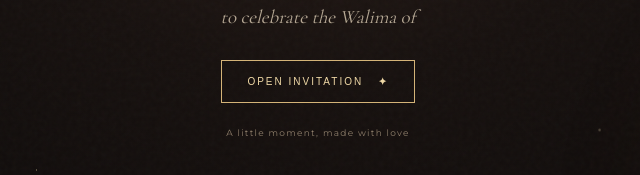
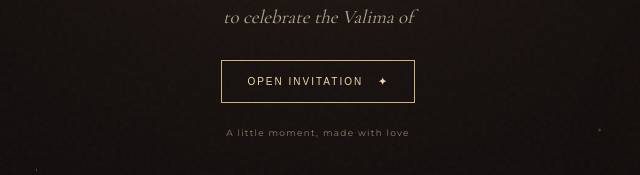
Before and after one commit to Anasmughal-153/Anas-rabiya-wedding, a plain HTML site: page index.html in a window 1280 px wide. Shown: the part 470-645 px from the top of the page, 322-962 px from the left. Drawn offline with nearby package versions, Linux system fonts and the light colour scheme.

Commit message:
Update index.html

```diff
--- a/index.html
+++ b/index.html
@@ -4,8 +4,8 @@
   <meta charset="utf-8">
   <meta name="viewport" content="width=device-width, initial-scale=1">
   <meta name="theme-color" content="#100d0c">
-  <title>Anas & Rabiya | Walima Invitation</title>
-  <meta name="description" content="You are warmly invited to celebrate the Walima of Anas and Rabiya on 17 January 2027.">
+  <title>Anas & Rabiya | Valima Invitation</title>
+  <meta name="description" content="You are warmly invited to celebrate the Valima of Anas and Rabiya on 17 January 2027.">
   <link rel="preconnect" href="https://fonts.googleapis.com">
   <link rel="preconnect" href="https://fonts.gstatic.com" crossorigin>
   <link href="https://fonts.googleapis.com/css2?family=Cormorant+Garamond:wght@400;500;600;700&family=Montserrat:wght@300;400;500&display=swap" rel="stylesheet">
@@ -20,7 +20,7 @@
       <p class="eyebrow">A CELEBRATION OF LOVE</p>
       <div class="seal"><span>A <i>&</i> R</span></div>
       <h1>You're Invited</h1>
-      <p class="intro-sub">to celebrate the Walima of</p>
+      <p class="intro-sub">to celebrate the Valima of</p>
       <button class="open-button" id="openInvite">
         <span>OPEN INVITATION</span><b>✦</b>
       </button>
@@ -30,7 +30,7 @@
     <section class="invitation hidden" id="invitation">
       <header class="topline"><span>WITH JOY & GRATITUDE</span><span class="ornament">✦</span><span>YOU ARE INVITED</span></header>
       <div class="hero">
-        <p class="eyebrow reveal">TO CELEBRATE THE WALIMA OF</p>
+        <p class="eyebrow reveal">TO CELEBRATE THE VALIMA OF</p>
         <h1 class="couple reveal"><span>Anas</span><em>&</em><span>Rabiya</span></h1>
         <div class="gold-rule reveal"><i>✧</i></div>
         <p class="invitation-copy reveal">Together with their families, they request the pleasure of your company<br class="desktop"> as they celebrate this beautiful new beginning.</p>
```
